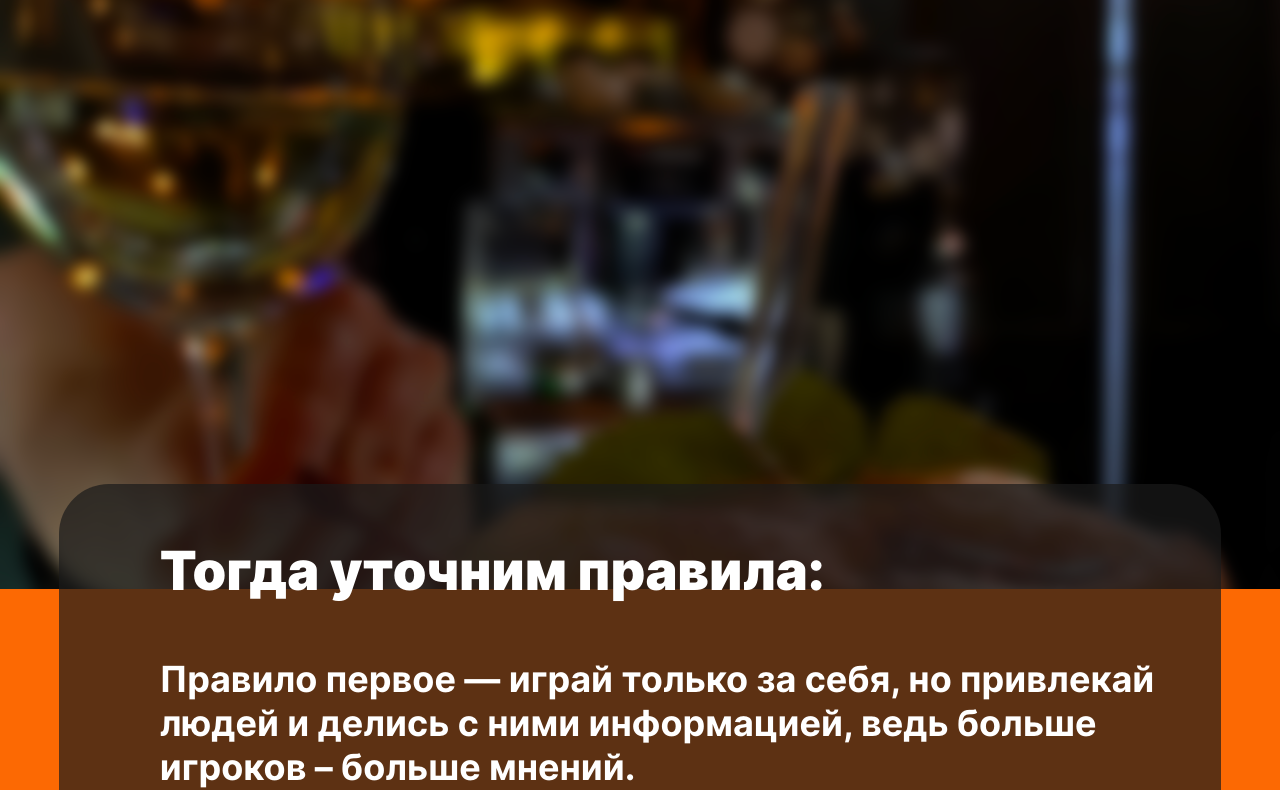
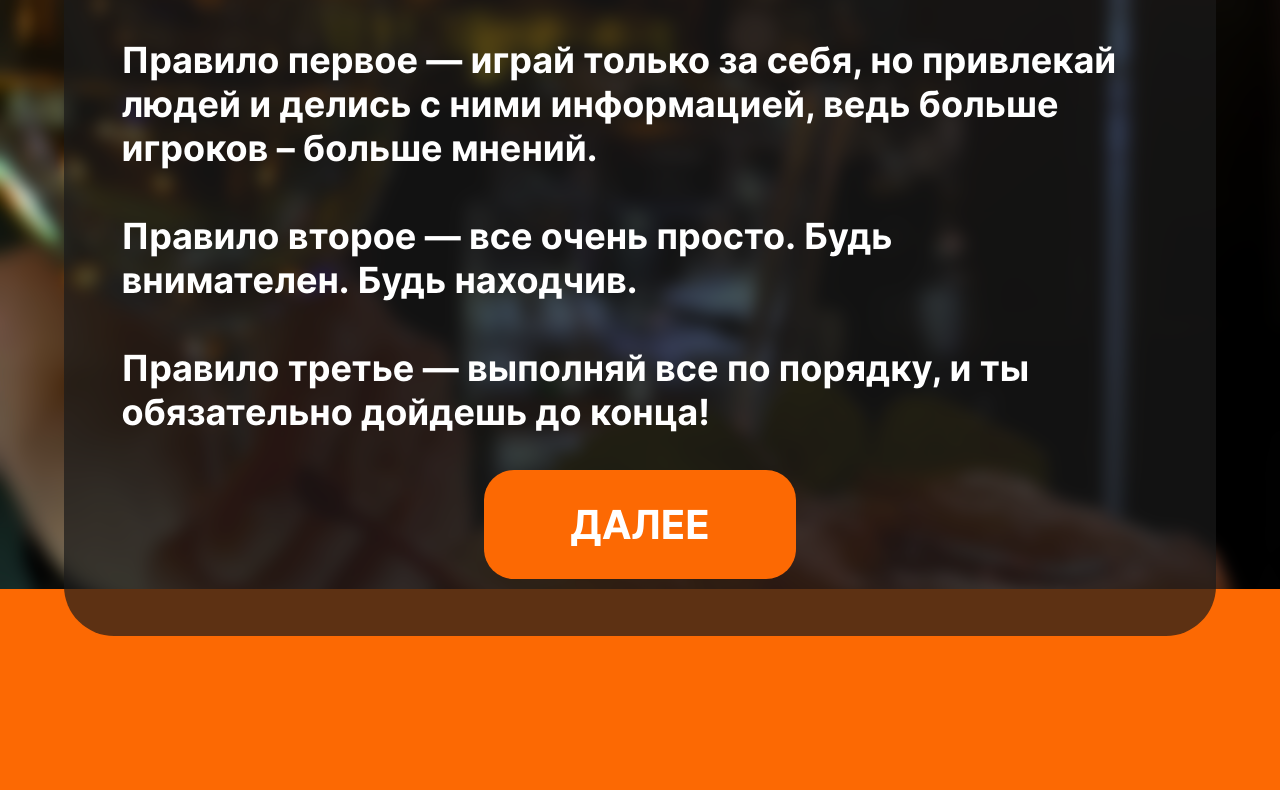
Before and after one commit to gotik48/VseSVoi, a plain HTML site: page rules.html in a window 1280 px wide. Shown: the part 211-1001 px from the top of the page. After the commit the page ends 847 px from the top, so only its background shows below. Drawn offline with Linux system fonts and the light colour scheme.

Commit message:
Центрирование через 3 класса

```diff
--- a/css/rulesstyle.css
+++ b/css/rulesstyle.css
@@ -12,7 +12,7 @@
     font-weight: normal;
 }
 
-.first {
+.frst {
     padding-left: 8%;
     padding-right: 5%;
     margin-left: 4%;
@@ -21,21 +21,40 @@
     border-radius: 50px;
     display: block;
     margin-bottom: auto;
-
 }
 
-
-@media (max-width:1300px) and (max-height: 2800px) {
-    .first {
-        margin-top: 55%;
-    }
-}
-
-.second {
+.secs {
     vertical-align: middle;
     display: inline-block;
     margin-bottom: auto;
     margin-top: auto;
+}
+
+.outer {
+    display: table;
+    position: absolute;
+    top: 0;
+    left: 0;
+    height: 100%;
+    width: 100%;
+}
+
+
+.middle {
+    display: table-cell;
+    vertical-align: middle;
+    padding-left: 5%;
+    padding-right: 5%;
+    padding-top: 5%;
+}
+
+.inner {
+    background-color: rgba(26, 26, 26, 0.7);
+    border-radius: 50px;
+    padding-left: 5%;
+    padding-right: 5%;
+    padding-top: 1%;
+    padding-bottom: 5%;
 }
 
 .title1 {
--- a/rules.html
+++ b/rules.html
@@ -8,25 +8,27 @@
 </head>
 <body bgcolor="#fc6903">
 <img src="img/first.png" alt="">
-<div class="first">
-    <div class="second">
+<div class="outer">
+    <div class="middle">
+        <div class="inner">
             <p class="rule_title">
                 Тогда уточним правила:
             </p>
             <p class="rules">
-            Правило первое — играй только за себя, но привлекай людей и делись с ними информацией, ведь больше игроков – больше
+                Правило первое — играй только за себя, но привлекай людей и делись с ними информацией, ведь больше
+                игроков – больше
                 мнений.<br>
                 <br>
-            Правило второе — все очень просто. &nbsp;Будь внимателен. &nbsp;Будь находчив.<br>
+                Правило второе — все очень просто.&nbsp;Будь внимателен.&nbsp;Будь находчив.<br>
                 <br>
                 Правило третье — выполняй все по порядку, и ты обязательно дойдешь до конца!<br>
-            <br>
             </p>
-    </div>
-    <div>
             <form class="login-form">
                 <input type="button" placeholder="Пароль" value="Далее" onclick="Input();"/>
             </form>
+        </div>
+    </div>
+    <div>
     </div>
     <br>
     <br>
```
Also changed, not shown: anotherseventhwalk.html (+2 -2 lines). Lines whose indentation alone changed are shown as unchanged.
